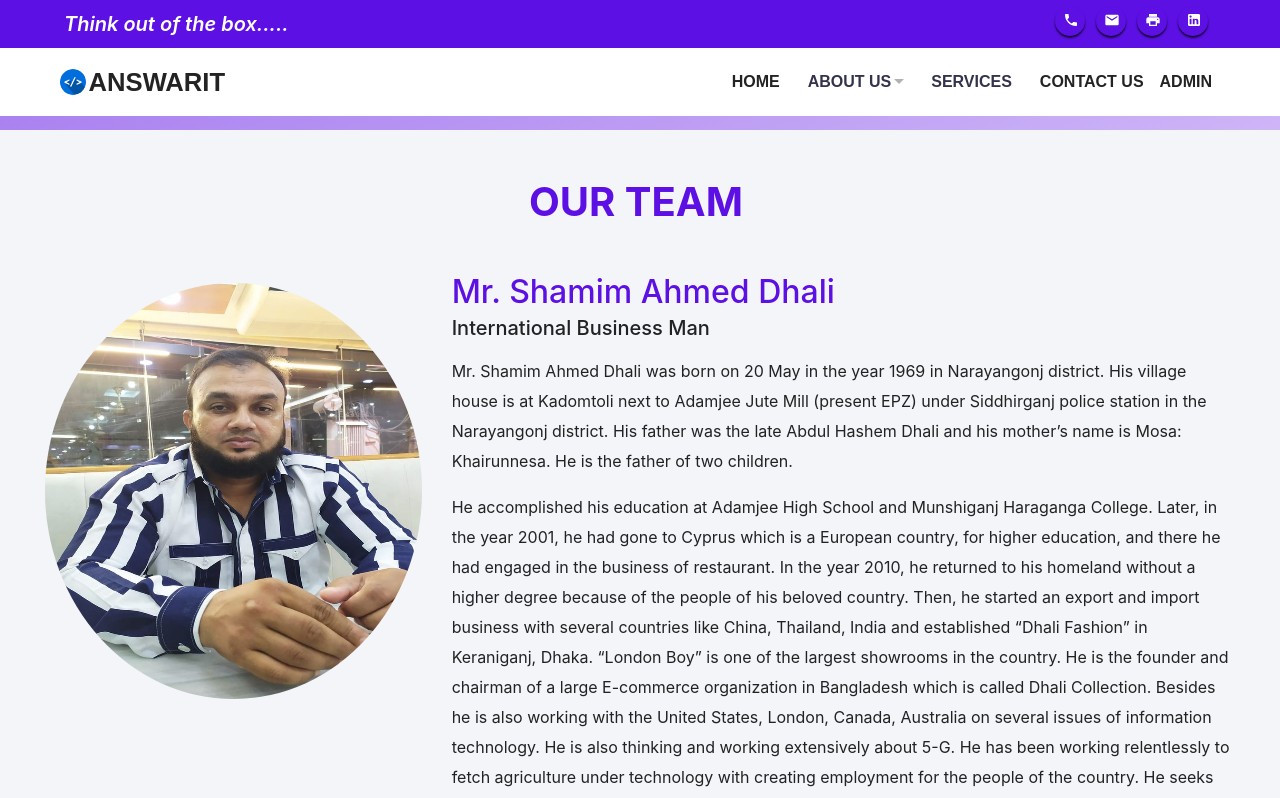
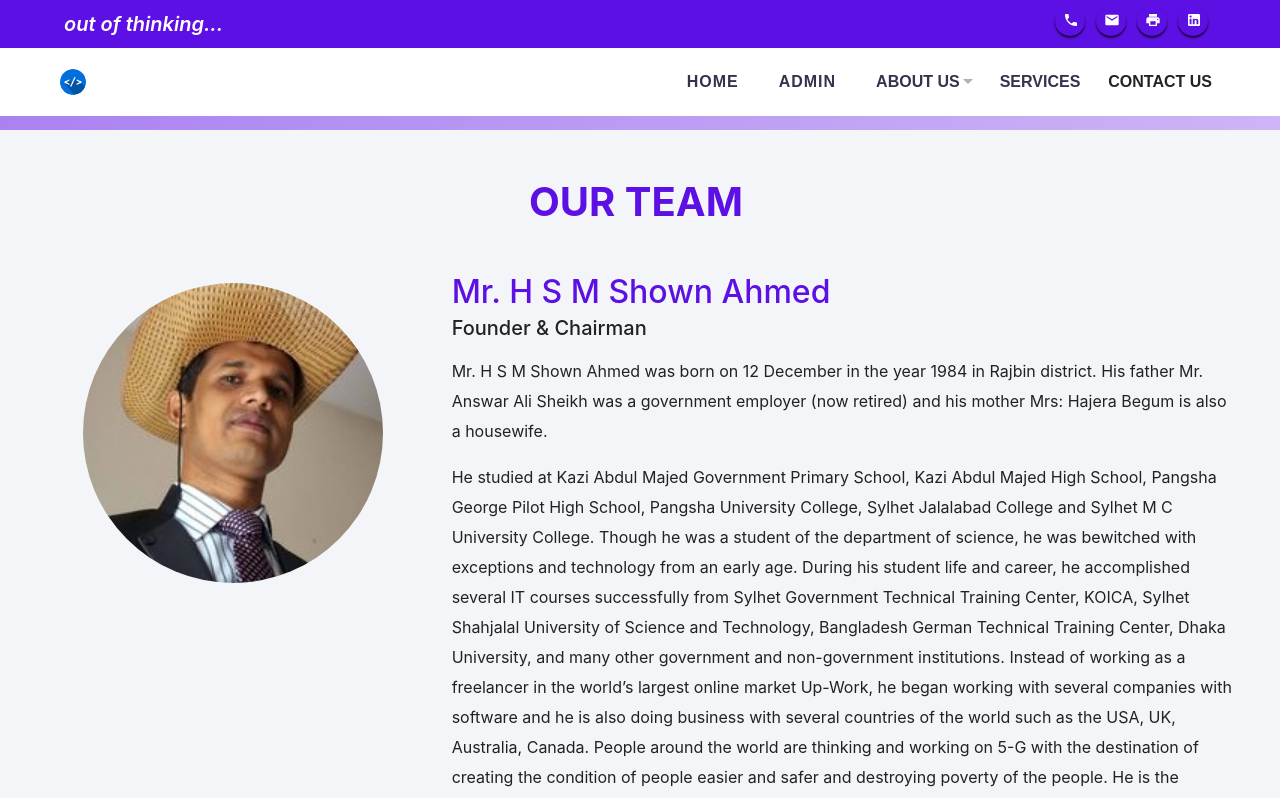
Before and after one commit to CrazyPythonLover1/AnswarIT-React.js-FrontEnd, a React (Create React App) app: page /admin in a window 1280 px wide. Shown: the top 798 px of the page. Built offline with nearby package versions, Linux system fonts and the light colour scheme.

Commit message:
responsive the admin page and updated site

```diff
--- a/src/components/Admin/Admin.css
+++ b/src/components/Admin/Admin.css
@@ -2,9 +2,18 @@
 
 }
 
+
+
 .img {
-    max-height: 75%;
-    border-radius: 50%;
+    border-radius: 100%;
+    /* min-width: 250px;
+    min-height: 250px; */
+    width: 300px;
+    height: 300px;
+    margin-bottom: 40px;
+    display: block;
+    margin-left: auto;
+    margin-right: auto;
 }
 
 .inner-section{
--- a/src/components/Admin/Admin.js
+++ b/src/components/Admin/Admin.js
@@ -1,5 +1,4 @@
 import React from "react";
-import './Admin.css';
 import AdminData from "./AdminData";
 import samimSir from "./image/samim-sir.jpg";
 import shownSir from "./image/shown-sir.jpg"
@@ -7,22 +6,23 @@ import shownSir from "./image/shown-sir.jpg"
 const projects = [
   {
     id: 1,
+    name: "Mr. H S M Shown Ahmed",
+    title: "Founder & Chairman",
+    image: shownSir,
+    description:
+      "Mr. H S M Shown Ahmed was born on 12 December in the year 1984 in Rajbin district. His father Mr. Answar Ali Sheikh was a government employer (now retired) and his mother Mrs: Hajera Begum is also a housewife.",
+    desc2: "He studied at Kazi Abdul Majed Government Primary School, Kazi Abdul Majed High School, Pangsha George Pilot High School, Pangsha University College, Sylhet Jalalabad College and Sylhet M C University College. Though he was a student of the department of science, he was bewitched with exceptions and technology from an early age. During his student life and career, he accomplished several IT courses successfully from Sylhet Government Technical Training Center, KOICA, Sylhet Shahjalal University of Science and Technology, Bangladesh German Technical Training Center, Dhaka University, and many other government and non-government institutions. Instead of working as a freelancer in the world’s largest online market Up-Work, he began working with several companies with software and he is also doing business with several countries of the world such as the USA, UK, Australia, Canada. People around the world are thinking and working on 5-G with the destination of creating the condition of people easier and safer and destroying poverty of the people. He is the founder and Co-chairman of Dhali Collection which is one of the largest E-commerce companies in Bangladesh. He has been working relentlessly to fetch agriculture under technology with creating employment for the people of the country. He seeks the aid and blessings of everybody.",
+  },
+  {
+    id: 2,
     name: "Mr. Shamim Ahmed Dhali",
-    title: "International Business Man",
+    title: "Director",
     image: samimSir,
     description:
       "Mr. Shamim Ahmed Dhali was born on 20 May in the year 1969 in Narayangonj district. His village house is at Kadomtoli next to Adamjee Jute Mill (present EPZ) under Siddhirganj police station in the Narayangonj district. His father was the late Abdul Hashem Dhali and his mother’s name is Mosa: Khairunnesa. He is the father of two children.",
-    desc2: "He accomplished his education at Adamjee High School and Munshiganj Haraganga College. Later, in the year 2001, he had gone to Cyprus which is a European country, for higher education, and there he had engaged in the business of restaurant. In the year 2010, he returned to his homeland without a higher degree because of the people of his beloved country. Then, he started an export and import business with several countries like China, Thailand, India and established “Dhali Fashion” in Keraniganj, Dhaka. “London Boy” is one of the largest showrooms in the country. He is the founder and chairman of a large E-commerce organization in Bangladesh which is called Dhali Collection. Besides he is also working with the United States, London, Canada, Australia on several issues of information technology. He is also thinking and working extensively about 5-G. He has been working relentlessly to fetch agriculture under technology with creating employment for the people of the country. He seeks the aid and blessings of everybody.",
+    desc2: "He accomplished his education at Adamjee High School and Munshiganj Haraganga College. Later, in the year 2001, he had gone to Cyprus which is a European country, for higher education, and there he had engaged in the business of restaurant. In the year 2010, he returned to his homeland without a higher degree because of the people of his beloved country. Then, he started an export and import business with several countries like China, Thailand, India and established “Dhali Fashion” in Keraniganj, Dhaka. “London Boy” is one of the largest showrooms in the country. He is the founder and chairman of a large E-commerce organization in Bangladesh which is called Dhali Collection. Besides he is also working with the United States, London, Canada, Australia on several issues of information technology. He is also thinking and working extensively about 5-G. He has been working relentlessly to fetch agriculture under technology with creating employment for the people of the country. He seeks the aid and blessings of everybody",
   },
-  {
-    id: 2,
-    name: "Mr. HSM Shown Ahmed",
-    title: "Software Designer, Business Man, Programmer",
-    image: shownSir,
-    description:
-      "Mr. HSM Shown Ahmed was born on 12 December in the year 1984 in Parnarayanpur village under Pangsha police station of Rajbin Parnarayanpur village under Pangsha police station of Rajbari district. His father Mr. Anshar Ali Sheik was a government employer (now retired) and his mother Mosa: Hajera Begum is also a housewife. He is the father of two children in his married life.",
-    desc2: "He studied at Kazi Abdul Majed Government Primary School, Kazi Abdul Majed High School, Pangsha George Pilot High School, Pansha University College, Sylhet Jalalabad College, and Sylhet MC University College. Though he was a student of the department of science, he was bewitched with exceptions and technology from an early age. During his student life and career, he accomplished several IT courses successfully from Sylhet Government Technical Training Center, Korea Bangladesh Co-operation Essence, Shahjalal University of Science and Technology, Bangladesh German Technical Training Center, Dhaka University, and much other government and non-government institutions. Instead of working as a freelancer in the world’s largest online market Up-Work, he began working with several companies with software and he is also doing business with several countries of the world such as the USA, London, Canada, Australia. People around the world are thinking and working on 5-G with the destination of creating the condition of people easier and safer and destroying poverty of the people. He is the founder and chairman of Dhali Collection which is one of the largest E-commerce companies in Bangladesh. He has been working relentlessly to fetch agriculture under technology with creating employment for the people of the country. He seeks the aid and blessings of everybody.",
-  },
+
 //   {
 //     id: 3,
 //     name: "MR. KAMAL",
--- a/src/components/Admin/AdminData.js
+++ b/src/components/Admin/AdminData.js
@@ -5,12 +5,12 @@ const AdminData = (props) => {
   const mainSection = { marginTop: "25px" };
   const { name, image, title, description, desc2 } = props.singleData;
   return (
-    <section style={mainSection} className=" container-fluid w-100">
+    <section style={mainSection} className=" container-fluid w-100 mb-5">
         <div className="inner-section row">
-            <div className="col-md-4 img-container">
-                <img className="img-fluid w-100 img" src={image} alt="" />
+            <div className="col-lg-4 col-md-12 img-container">
+                <img className="img-fluid  img" src={image} alt="" />
             </div>
-        <div className="col-md-8">
+        <div className="col-md-12 col-lg-8">
             <h2
             style={{ color: "#5c10e3", lineHeight: "17px" }}
             className="nameDesign"
--- a/src/components/Shared/Navbar/Navbar.js
+++ b/src/components/Shared/Navbar/Navbar.js
@@ -1,38 +1,89 @@
-import React from 'react';
-import {  NavLink, useLocation } from 'react-router-dom';
-import './Navbar.scss';
-import logo from '../../../Image/logo/Answar-IT.jpg'
+import React from "react";
+import { NavLink, useLocation } from "react-router-dom";
+import "./Navbar.scss";
+import logo from "../../../Image/logo/Answar-IT.jpg";
 
 const Navbar = () => {
-  let {pathname} = useLocation();
+  let { pathname } = useLocation();
 
   return (
-        <div className="mainNavbar" style={{width:"100%"}}>
-            <nav class="navbar navbar-expand-md navbar-light text-white nav-container " style={{backgroundColor:"", }} >
-            <div style={{display:"flex", alignItems:"center"}}>
-            <img src={logo} alt="logo" style={{width:"1.6rem",height:"1.6rem" ,borderRadius:"100%", marginRight:" 3px"}} />
-            <NavLink class="navbar-brand  " to="/" style={{color: "#232323",fontWeight:"900", fontSize:"1.6rem"}} > ANSWARIT </NavLink>
+    <div className="mainNavbar" style={{ width: "100%" }}>
+      <nav
+        class="navbar navbar-expand-md navbar-light text-white nav-container "
+        style={{ backgroundColor: "" }}
+      >
+        <div style={{ display: "flex", alignItems: "center" }}>
+          <img
+            src={logo}
+            alt="logo"
+            style={{
+              width: "1.6rem",
+              height: "1.6rem",
+              borderRadius: "100%",
+              marginRight: " 3px",
+            }}
+          />
+          <NavLink
+            class="navbar-brand  "
+            to="/"
+            style={{ color: "#232323", fontWeight: "900", fontSize: "1.6rem" }}
+          >
+            {" "}
+          </NavLink>
         </div>
-  <button class="navbar-toggler" type="button" data-toggle="collapse" data-target="#navbarNav" aria-controls="navbarNav" aria-expanded="true" aria-label="Toggle navigation">
+        <button
+          class="navbar-toggler"
+          type="button"
+          data-toggle="collapse"
+          data-target="#navbarNav"
+          aria-controls="navbarNav"
+          aria-expanded="true"
+          aria-label="Toggle navigation"
+        >
           <span class="navbar-toggler-icon"></span>
         </button>
-  <div class="collapse navbar-collapse "id="navbarNav">
-
-    <ul class="navbar-nav ml-auto" style={{color: "white"}}>
-
+        <div class="collapse navbar-collapse " id="navbarNav">
+          <ul class="navbar-nav ml-auto" style={{ color: "white" }}>
             <li class="nav-item ">
-        <NavLink class="nav-link " to="/" style={{color: "#232323"}} > HOME  </NavLink>
+              <NavLink class="nav-link " to="/" style={{ color: "#33334d", fontWeight: "500px", letterSpacing:"1px", padding: "0px 20px" }}>
+                HOME
+              </NavLink>
+            </li>
+            <li class="nav-item">
+              <NavLink
+                class="nav-link "
+                to="/admin"
+                style={{ color: "#33334d", fontWeight: "500px", letterSpacing:"1px", padding: "0px 20px" }}
+              >
+                ADMIN
+              </NavLink>
             </li>
             <li class="nav-item dropdown">
-      <NavLink class="nav-link " to="/overview" class="trigger-drop" > ABOUT US <i class="arrow"></i> </NavLink>
+              <NavLink class="nav-link " to="/overview" class="trigger-drop">
+                {" "}
+                ABOUT US <i class="arrow"></i>{" "}
+              </NavLink>
               <ul class="drop">
-        <li><NavLink to="/overview"> Overview </NavLink></li>
-        <li><NavLink to="/missionVision"> Mission & Vision</NavLink></li>
-        <li><NavLink to="/core-value"> Core Values </NavLink></li>
+                <li>
+                  <NavLink to="/overview"> Overview </NavLink>
+                </li>
+                <li>
+                  <NavLink to="/missionVision"> Mission & Vision</NavLink>
+                </li>
+                <li>
+                  <NavLink to="/core-value"> Core Values </NavLink>
+                </li>
               </ul>
             </li>
             <li class="nav-item dropdown">
-      <NavLink class="nav-link " to="/softwareDevelopment" class="trigger-drop" > SERVICES </NavLink>
+              <NavLink
+                class="nav-link "
+                to="/softwareDevelopment"
+                class="trigger-drop"
+              >
+                {" "}
+                SERVICES{" "}
+              </NavLink>
               {/* <ul class="drop">
         <li><NavLink to="/softwareDevelopment"> SOFTWARE DEVELOPMENT </NavLink></li>
         <li><NavLink to="/managementConsulting"> MANAGEMENT CONSULTING </NavLink></li>
@@ -44,10 +95,14 @@ const Navbar = () => {
       </ul> */}
             </li>
             <li class="nav-item">
-        <NavLink class="nav-link " to="/contactUs" style={{color: "#232323"}} > CONTACT US  </NavLink>
-      </li>
-      <li class="nav-item">
-        <NavLink class="nav-link " to="/admin" style={{color: "#232323"}} > ADMIN  </NavLink>
+              <NavLink
+                class="nav-link "
+                to="/contactUs"
+                style={{ color: "#232323" }}
+              >
+                {" "}
+                CONTACT US{" "}
+              </NavLink>
             </li>
           </ul>
         </div>
@@ -109,18 +164,16 @@ const Navbar = () => {
 
 </nav> */}
 
-{ pathname !== "/" && <section class="page-top">
+      {pathname !== "/" && (
+        <section class="page-top">
           <div class="container">
             <div class="row">
-						<div class="col-md-12">
-
+              <div class="col-md-12"></div>
             </div>
           </div>
+        </section>
+      )}
     </div>
-			</section>}
-
-        </div>
-
   );
 };
 
--- a/src/components/Shared/TopNavbar/TopNavbar.js
+++ b/src/components/Shared/TopNavbar/TopNavbar.js
@@ -14,7 +14,7 @@ const TopNavbar = () => {
     <span class="navbar-toggler-icon"></span>
   </button>
   <div class="collapse navbar-collapse top-nav " style={{ }} id="">
-  <a class="navbar-brand font-italic" href="#" style={{color: "white"}} > Think out of the box.....</a>
+  <a class="navbar-brand font-italic" href="#" style={{color: "white"}} > out of thinking... </a>
     <ul class="navbar-nav ml-auto" style={{color: "white"}}>
 
       <li class="nav-item active">
```
Also changed, not shown: 1 other file (tests, documents, lock files or other folders). Lines whose indentation alone changed are shown as unchanged.
